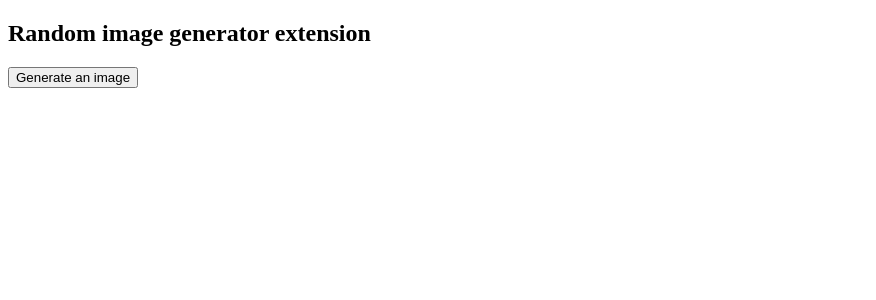
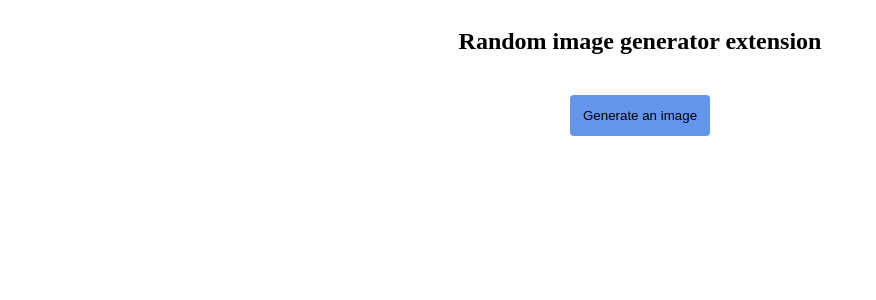
Before and after one commit to Coolacho/hpe_chrome_extension_task, a React (Vite) app: page / in a window 1280 px wide. Shown: the top 300 px of the page, without its empty margins (0-876 px from the left). Built offline with nearby package versions, Linux system fonts and the light colour scheme.

Commit message:
Added styling

```diff
--- a/src/Button.jsx
+++ b/src/Button.jsx
@@ -1,3 +1,4 @@
+import "./styles/Button.css"
 
 export default function Button({onClick}) {
     return (
--- a/src/Popup.jsx
+++ b/src/Popup.jsx
@@ -1,6 +1,7 @@
 import {useState} from "react";
 import Button from "./Button.jsx";
 import {getImage} from "./APIService.js";
+import "./styles/Popup.css"
 
 export default function Popup() {
     const [isLoading, setIsLoading] = useState(false);
@@ -25,12 +26,12 @@ export default function Popup() {
     }
 
     return (
-        <div>
+        <div className="popupContainer">
             <h2>Random image generator extension</h2>
             <div>
-                {isLoading && (<p>Loading...</p>)}
-                {isError && (<p>Sorry, there was an error generating your image, please try again.</p>)}
-                {imgSrc !== "" && (<img alt="Generated image" src={imgSrc}/>)}
+                {isLoading && (<div><span className="loader"></span><p>Loading...</p></div>)}
+                {isError && (<p className="error">Sorry, there was an error generating your image, please try again.</p>)}
+                {imgSrc !== "" && (<img className="image" alt="Generated image" src={imgSrc}/>)}
             </div>
             {timeStamp !== "" && (<div>Last generation: {timeStamp}</div>)}
             <Button onClick={onClick}/>
--- /dev/null
+++ b/src/styles/Button.css
@@ -0,0 +1,11 @@
+button:hover {
+    box-shadow: 0 4px 4px 1px lightgray;
+}
+
+button {
+    background-color: cornflowerblue;
+    border: none;
+    border-radius: 4px;
+    padding: 1em;
+    margin: 1.5em;
+}
--- /dev/null
+++ b/src/styles/Popup.css
@@ -0,0 +1,34 @@
+.popupContainer {
+    display: flex;
+    flex-direction: column;
+    align-items: center;
+    justify-content: center;
+}
+
+.loader {
+    width: 48px;
+    height: 48px;
+    border: 5px solid gray;
+    border-bottom-color: transparent;
+    border-radius: 50%;
+    display: inline-block;
+    box-sizing: border-box;
+    animation: rotation 1s linear infinite;
+}
+
+@keyframes rotation {
+    0% {
+        transform: rotate(0deg);
+    }
+    100% {
+        transform: rotate(360deg);
+    }
+}
+
+.error {
+    color: red;
+}
+
+.image {
+    object-fit: contain;
+}
```
